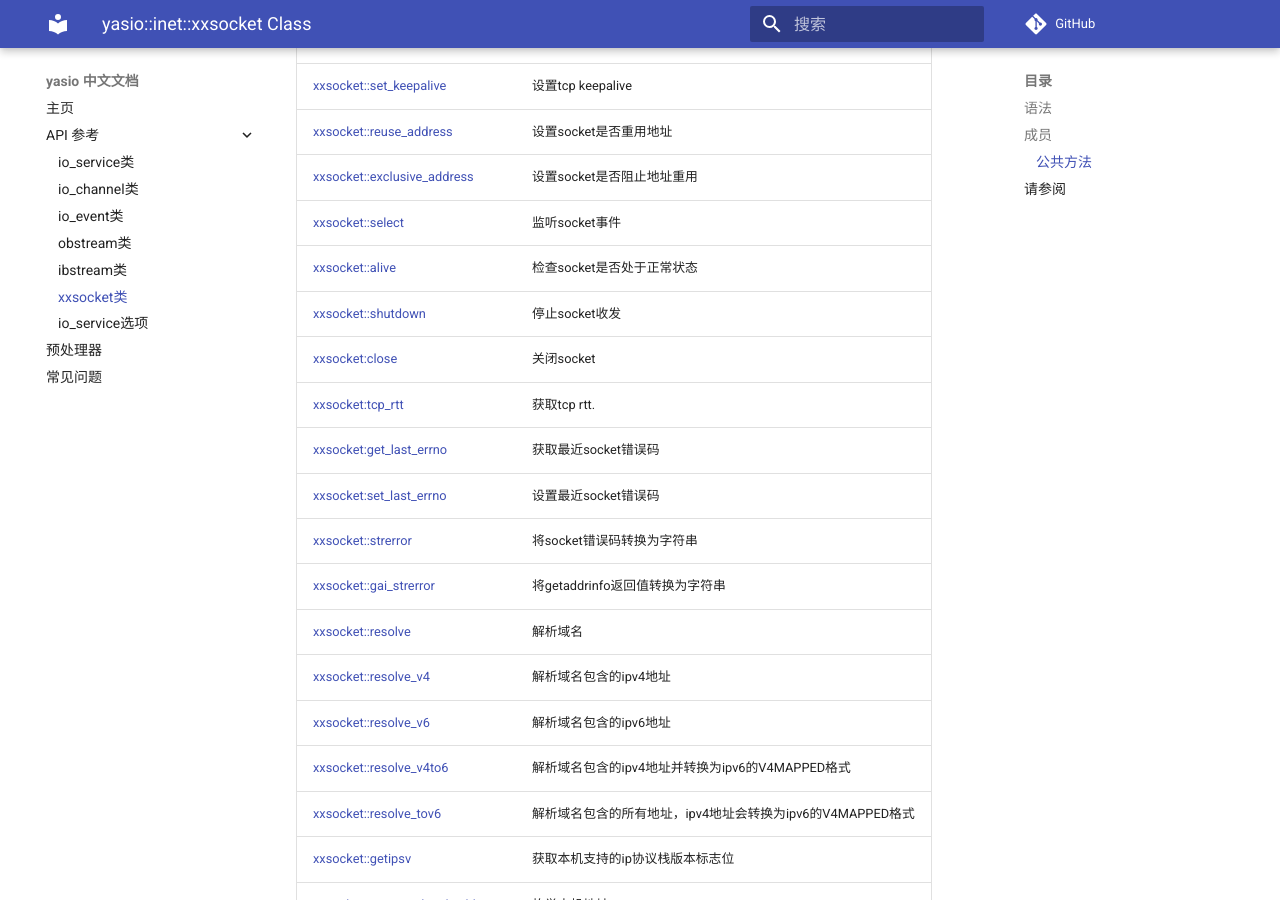
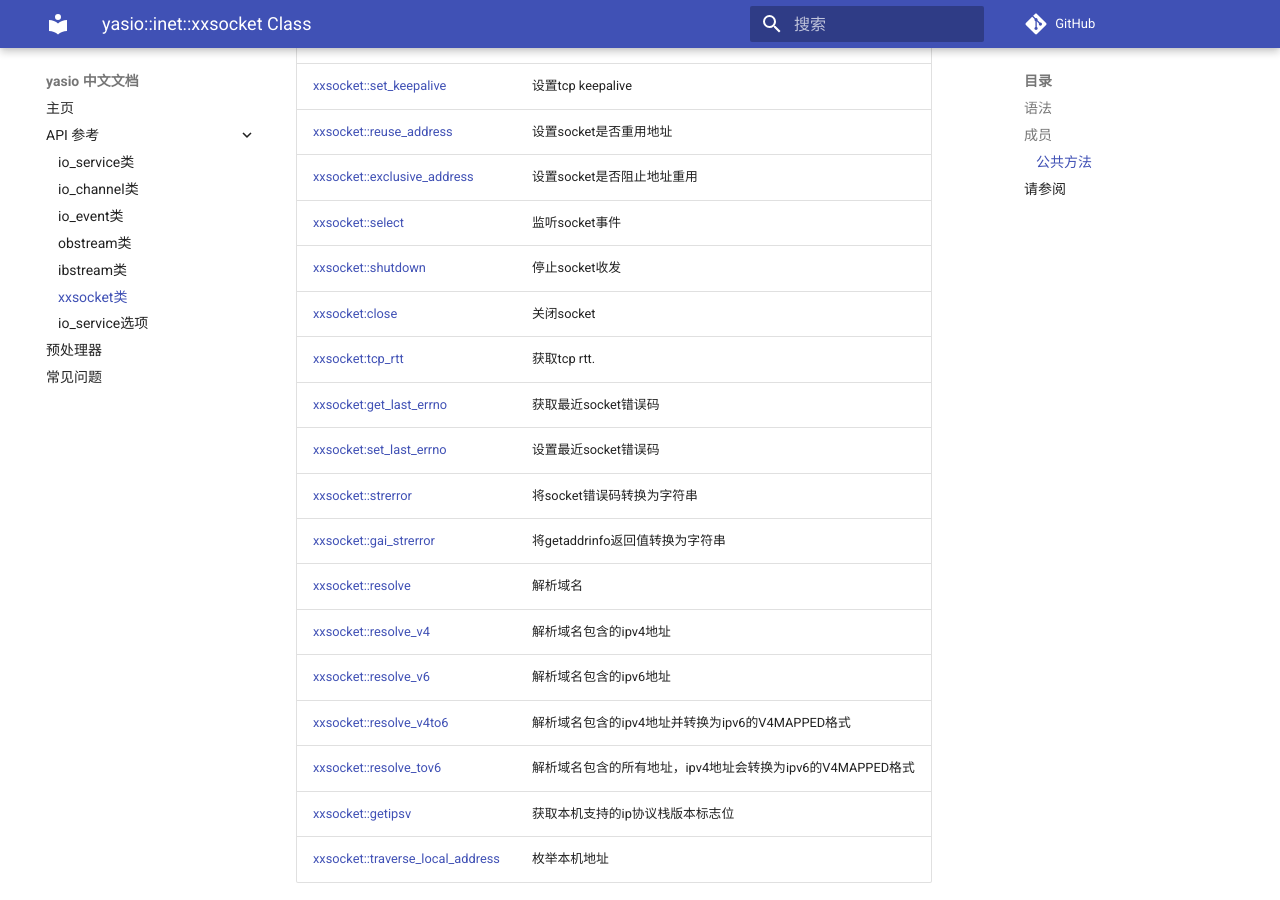
Before and after one commit to yasio/docs-936, an MkDocs documentation site: the page built from docs/api/reference/xxsocket-class.md, in a window 1280 px wide and 900 px high, scrolled down 1959 px. Built offline with MkDocs 1.6.1 and Material for MkDocs 9.7.7, drawn with Linux system fonts in a browser that asks for light colours; comment, search, counter and statistics services are not loaded.

Commit message:
Update xxsocket-class.md

```diff
--- a/docs/api/reference/xxsocket-class.md
+++ b/docs/api/reference/xxsocket-class.md
@@ -59,7 +59,6 @@ namespace yasio { namespace inet { class xxsocket; } }
 |[xxsocket::reuse_address](#reuse_address)|设置socket是否重用地址|
 |[xxsocket::exclusive_address](#exclusive_address)|设置socket是否阻止地址重用|
 |[xxsocket::select](#select)|监听socket事件|
-|[xxsocket::alive](#alive)|检查socket是否处于正常状态|
 |[xxsocket::shutdown](#shutdown)|停止socket收发|
 |[xxsocket:close](#close)|关闭socket|
 |[xxsocket:tcp_rtt](#tcp_rtt)|获取tcp rtt.|
```
